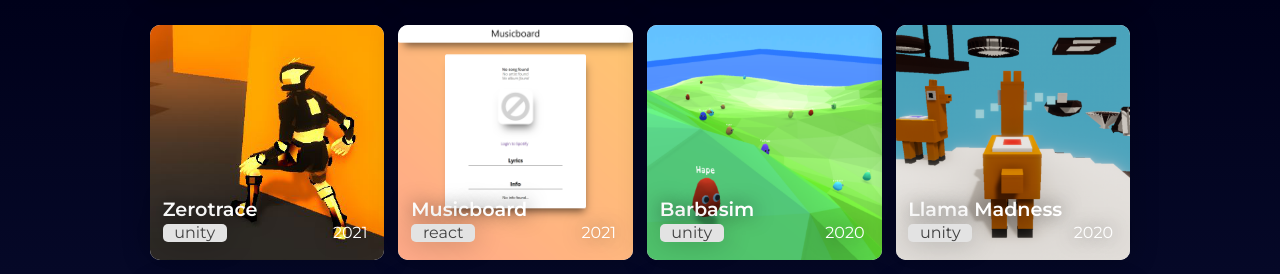
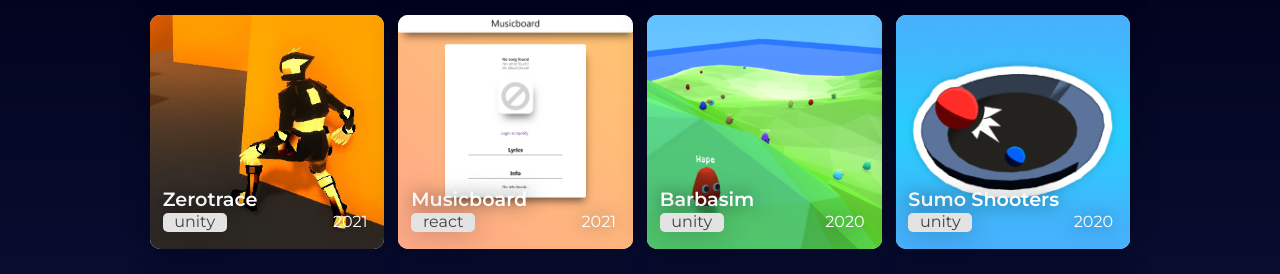
Before and after one commit to LuukNoverraz/luuknoverraz.nl, a plain HTML site: page index.html in a window 1280 px wide. Shown: the part 971-1245 px from the top of the page. Drawn offline with Linux system fonts and the light colour scheme; grey boxes are pictures that could not be loaded.

Commit message:
Remove Llama madness from home page to keep grid consistent

```diff
--- a/index.html
+++ b/index.html
@@ -209,7 +209,7 @@
                         </div>
                     </div>
 
-                    <a href="#llama-madness">
+                    <!-- <a href="#llama-madness">
                         <div class="article-item">
                             <p class="article-title">Llama Madness</p>
                             <div class="tag">unity</div>
@@ -224,7 +224,7 @@
                             <h1>Llama Madness</h1>
                             <p>A local 2-3 player racing/platforming game where llama's and probably too many fingers on <i>one keyboard</i> take the focus. Download it on <a href="https://github.com/LuukNoverraz/LlamaMadness/releases/tag/v1.0-alpha" target="_blank">Github</a>.</p>
                         </div>
-                    </div>
+                    </div> -->
 
                     <a href="#sumo-shooters">
                         <div class="article-item">
```
